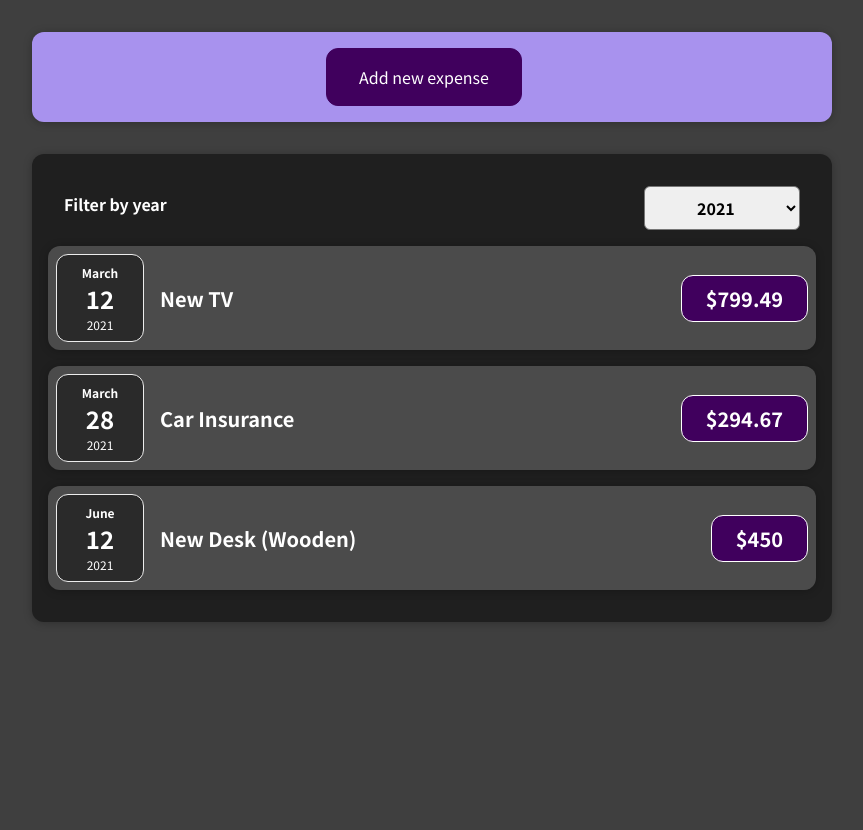
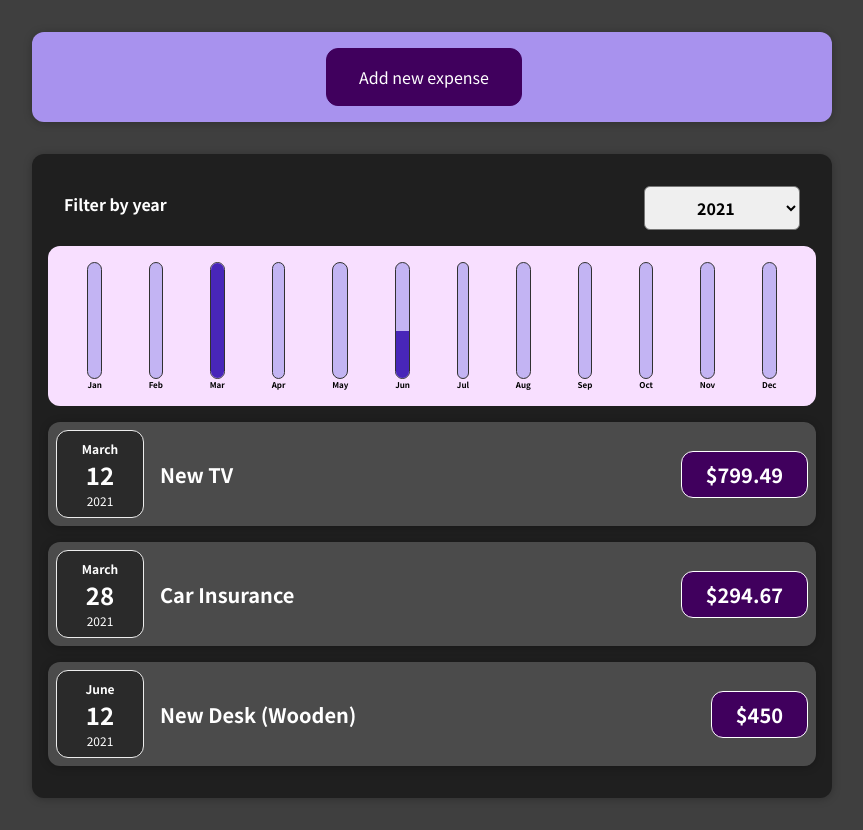
Before and after one commit to lucasspra/react-expense-tracker-app, a React (Create React App) app: page / in a window 1280 px wide. Shown: the whole page, without its empty margins (208-1071 px from the left). Before the commit the page ends 800 px from the top, so only its background shows below. Built offline with nearby package versions, Linux system fonts and the light colour scheme.

Commit message:
create chartbar

```diff
--- /dev/null
+++ b/src/components/chart/Chart.css
@@ -0,0 +1,9 @@
+.chart {
+  padding: 1rem;
+  border-radius: 12px;
+  background-color: #f8dfff;
+  text-align: center;
+  display: flex;
+  justify-content: space-around;
+  height: 10rem;
+}
--- /dev/null
+++ b/src/components/chart/Chart.js
@@ -0,0 +1,20 @@
+import ChartBar from "./ChartBar";
+import "./Chart.css";
+
+export default function Chart(props) {
+  const dataPointValues = props.dataPoints.map((dataPoint) => dataPoint.value);
+  const totalMaximum = Math.max(...dataPointValues);
+
+  return (
+    <div className="chart">
+      {props.dataPoints.map((dataPoint) => (
+        <ChartBar
+          key={dataPoint.label}
+          value={dataPoint.value}
+          maxValue={totalMaximum}
+          label={dataPoint.label}
+        />
+      ))}
+    </div>
+  );
+}
--- /dev/null
+++ b/src/components/chart/ChartBar.css
@@ -0,0 +1,30 @@
+.chart-bar {
+  height: 100%;
+  display: flex;
+  flex-direction: column;
+  align-items: center;
+}
+
+.chart-bar__inner {
+  height: 100%;
+  width: 100%;
+  border: 1px solid #313131;
+  border-radius: 12px;
+  background-color: #c3b4f3;
+  overflow: hidden;
+  display: flex;
+  flex-direction: column;
+  justify-content: flex-end;
+}
+
+.chart-bar__fill {
+  background-color: #4826b9;
+  width: 100%;
+  transition: all 0.3s ease-out;
+}
+
+.chart-bar__label {
+  font-weight: bold;
+  font-size: 0.5rem;
+  text-align: center;
+}
--- /dev/null
+++ b/src/components/chart/ChartBar.js
@@ -0,0 +1,24 @@
+import "./ChartBar.css";
+
+export default function ChartBar(props) {
+  let barFillHeight = "0%";
+
+  if (props.maxValue > 0) {
+    barFillHeight = Math.round((props.value / props.maxValue) * 100) + "%";
+  }
+
+  return (
+    <div className="chart-bar">
+      <div className="chart-bar__inner">
+        <div
+          className="chart-bar__fill"
+          style={{
+            height: barFillHeight,
+          }}
+        ></div>
+      </div>
+
+      <div className="chart-bar__label">{props.label}</div>
+    </div>
+  );
+}
--- /dev/null
+++ b/src/components/expenses/ExpensesChart.js
@@ -0,0 +1,25 @@
+import Chart from "../chart/Chart";
+
+export default function ExpensesChart(props) {
+  const chartDataPoints = [
+    { label: "Jan", value: 0 },
+    { label: "Feb", value: 0 },
+    { label: "Mar", value: 0 },
+    { label: "Apr", value: 0 },
+    { label: "May", value: 0 },
+    { label: "Jun", value: 0 },
+    { label: "Jul", value: 0 },
+    { label: "Aug", value: 0 },
+    { label: "Sep", value: 0 },
+    { label: "Oct", value: 0 },
+    { label: "Nov", value: 0 },
+    { label: "Dec", value: 0 },
+  ];
+
+  for (const expense of props.expenses) {
+    const expenseMonth = expense.date.getMonth(); //starting at 0
+    chartDataPoints[expenseMonth].value += expense.amount;
+  }
+
+  return <Chart dataPoints={chartDataPoints} />;
+}
--- a/src/components/expenses/ExpensesList.js
+++ b/src/components/expenses/ExpensesList.js
@@ -2,6 +2,7 @@ import { useState } from "react";
 import Card from "../ui/Card";
 import ExpensesFilter from "./ExpensesFilter";
 import ExpensesContent from "./ExpensesContent";
+import ExpensesChart from "./ExpensesChart";
 import "./ExpensesList.css";
 
 export default function ExpensesList(props) {
@@ -23,6 +24,8 @@ export default function ExpensesList(props) {
           onChangeFilter={filterChangeHandler}
         />
 
+        <ExpensesChart expenses={filteredExpenses} />
+
         <ExpensesContent items={filteredExpenses} />
       </Card>
     </div>
```
